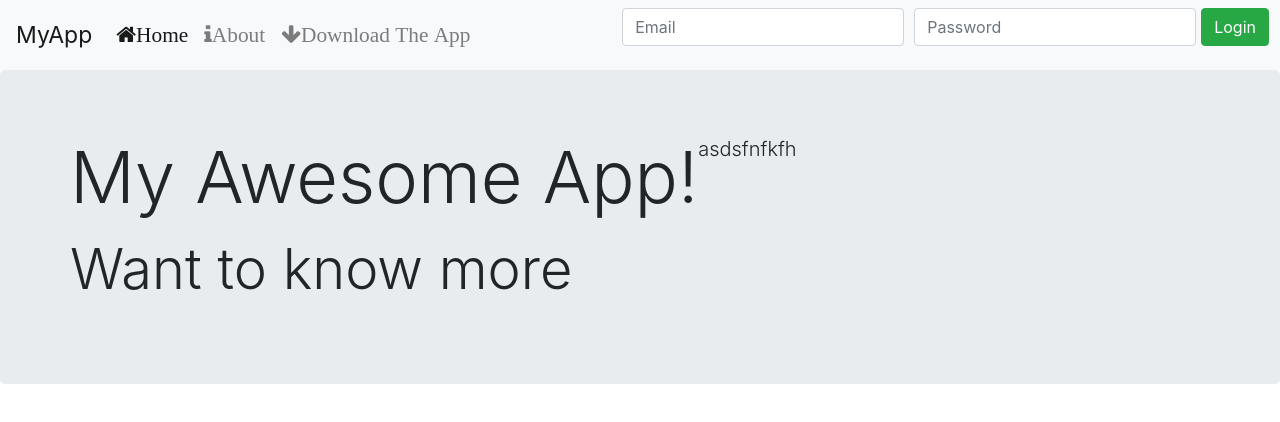
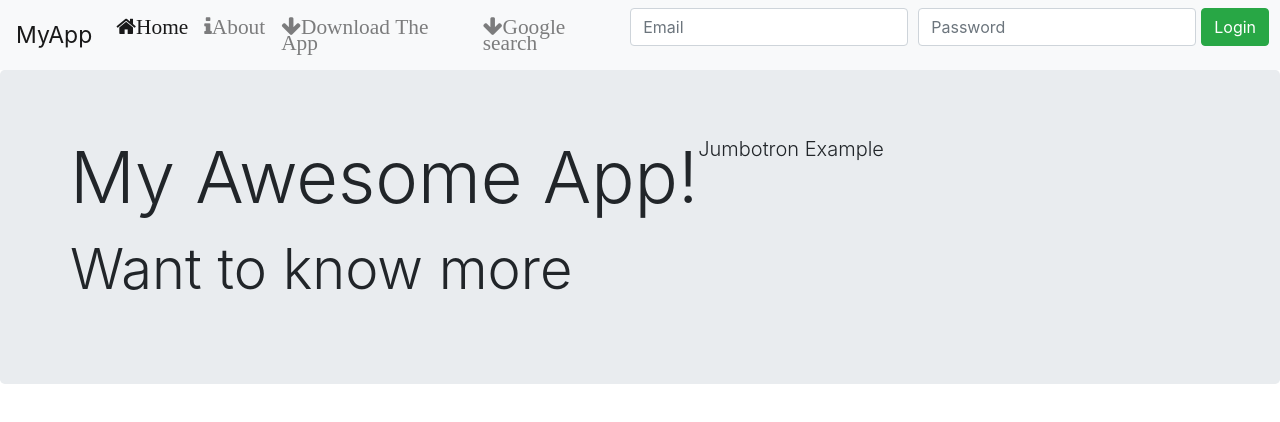
Before and after one commit to saenket/eg, a website: page index.html in a window 1280 px wide. Drawn offline with nearby package versions, Linux system fonts and the light colour scheme.

Commit message:
Jumbotron

```diff
--- a/index.html
+++ b/index.html
@@ -32,6 +32,9 @@
                     <li class="nav-item ">
                             <a href="#" class="nav-link"><span class="fa fa-arrow-down fa-lg">Download The App</span></a>
                     </li>
+                  <li class="nav-item ">
+                            <a href="http://www.google.co.in" class="nav-link"><span class="fa fa-arrow-down fa-lg">Google search</span></a>
+                    </li>
                 </ul>
                 <form>
                     <div class="form-row align-middle">
@@ -51,7 +54,7 @@
             <div class="container align-items-center">
                 <div class="row row-header">
                     <p class="display-3">My Awesome App!</p><br>
-                    <p class="lead">asdsfnfkfh</p>
+                    <p class="lead">Jumbotron Example</p>
                 </div>
                 <div class="row">
                     <p class="display-4">Want to know more</p>
```
